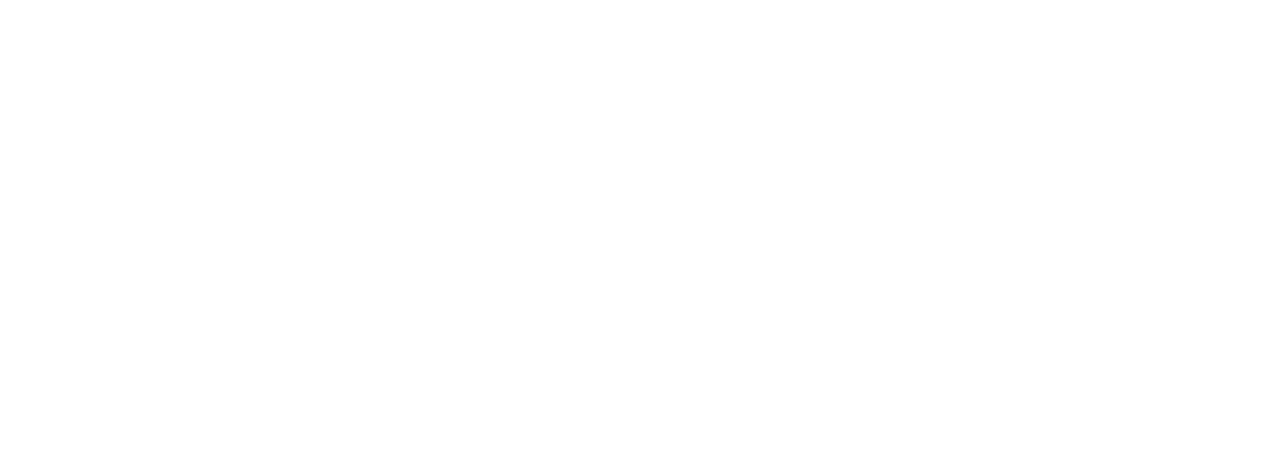
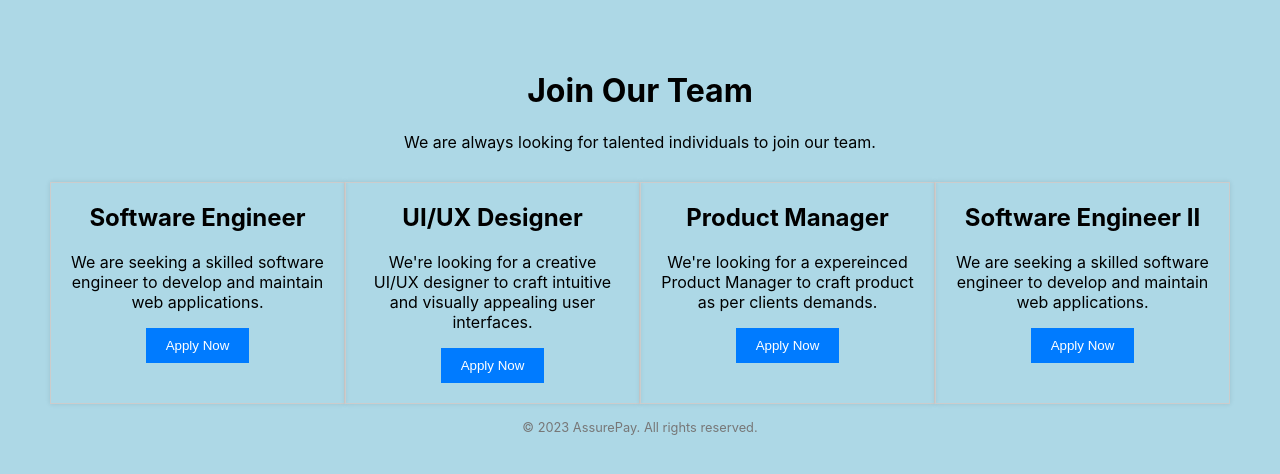
Before and after one commit to shani34/AssurePay, a React (Create React App) app in the folder frontend/assure-pay/: page /career in a window 1280 px wide. Before the commit this address had no page. Shown: the top 474 px of the page. Built offline with nearby package versions, Linux system fonts and the light colour scheme.

Commit message:
added career page

```diff
--- a/frontend/assure-pay/src/App.js
+++ b/frontend/assure-pay/src/App.js
@@ -5,6 +5,7 @@
 import About from './components/about'
 import CreateAccountForm from './components/Accounts';
 import Transaction from './components/transaction';
+import CareerPage from './components/career';
 import { BrowserRouter as Router, Route, Routes,Navigate } from 'react-router-dom';
 // Import other components here
 
@@ -18,6 +19,8 @@
         <Route path="/about" element={true? <About />:<Navigate to="/"/>} />
         <Route path="/createAccount" element={true?<CreateAccountForm />:<Navigate to="/"/>} />
         <Route path='/transaction'element={<Transaction/>}/>
+        <Route path='/career'element={<CareerPage/>}/>
+
       </Routes>
     </Router>
   );
--- /dev/null
+++ b/frontend/assure-pay/src/components/career.js
@@ -0,0 +1,48 @@
+import React from 'react';
+import career from './career.module.css'; // Import the corresponding CSS file
+import styles from './welcome.module.css';
+
+const CareerPage = () => {
+  return (
+    <div className={career.careerPage}>
+      <h1>Join Our Team</h1>
+      <p>We are always looking for talented individuals to join our team.</p>
+      <div className={career.jobListing}>
+        <div className={career.job}>
+          <h2>Software Engineer</h2>
+          <p>
+            We are seeking a skilled software engineer to develop and maintain web applications.
+          </p>
+          <button className={career.applyButton}>Apply Now</button>
+        </div>
+        <div className={career.job}>
+          <h2>UI/UX Designer</h2>
+          <p>
+            We're looking for a creative UI/UX designer to craft intuitive and visually appealing user interfaces.
+          </p>
+          <button className={career.applyButton}>Apply Now</button>
+        </div>
+        <div className={career.job}>
+          <h2>Product Manager</h2>
+          <p>
+            We're looking for a expereinced Product Manager to craft product as per clients demands.
+          </p>
+          <button className={career.applyButton}>Apply Now</button>
+        </div>
+        <div className={career.job}>
+          <h2>Software Engineer II</h2>
+          <p>
+          We are seeking a skilled software engineer to develop and maintain web applications.
+          </p>
+          <button className={career.applyButton}>Apply Now</button>
+        </div>
+        {/* Add more job listings as needed */}
+      </div>
+      <footer className={styles.footer}>
+          <p>&copy; 2023 AssurePay. All rights reserved.</p>
+    </footer>
+    </div>
+  );
+};
+
+export default CareerPage;
--- /dev/null
+++ b/frontend/assure-pay/src/components/career.module.css
@@ -0,0 +1,43 @@
+/* CareerPage.css */
+
+.careerPage {
+    text-align: center;
+    padding: 50px;
+    height: 100vh;
+    background-color:#ADD8E6;
+  }
+
+  .jobListing {
+    display: flex;
+    justify-content: space-between;
+    margin-top: 30px;
+  }
+
+  .job {
+    border: 1px solid #ccc;
+    padding: 20px;
+    width: 30%;
+    box-shadow: 0px 0px 5px rgba(0, 0, 0, 0.1);
+  }
+
+  .job h2 {
+    font-size: 1.5rem;
+    margin-top: 0;
+  }
+
+  .job p {
+    margin-top: 10px;
+  }
+
+  .applyButton {
+    background-color: #007bff;
+    color: #fff;
+    border: none;
+    padding: 10px 20px;
+    cursor: pointer;
+    transition: background-color 0.3s ease;
+  }
+
+  .applyButton:hover {
+    background-color: #0056b3;
+  }
```
